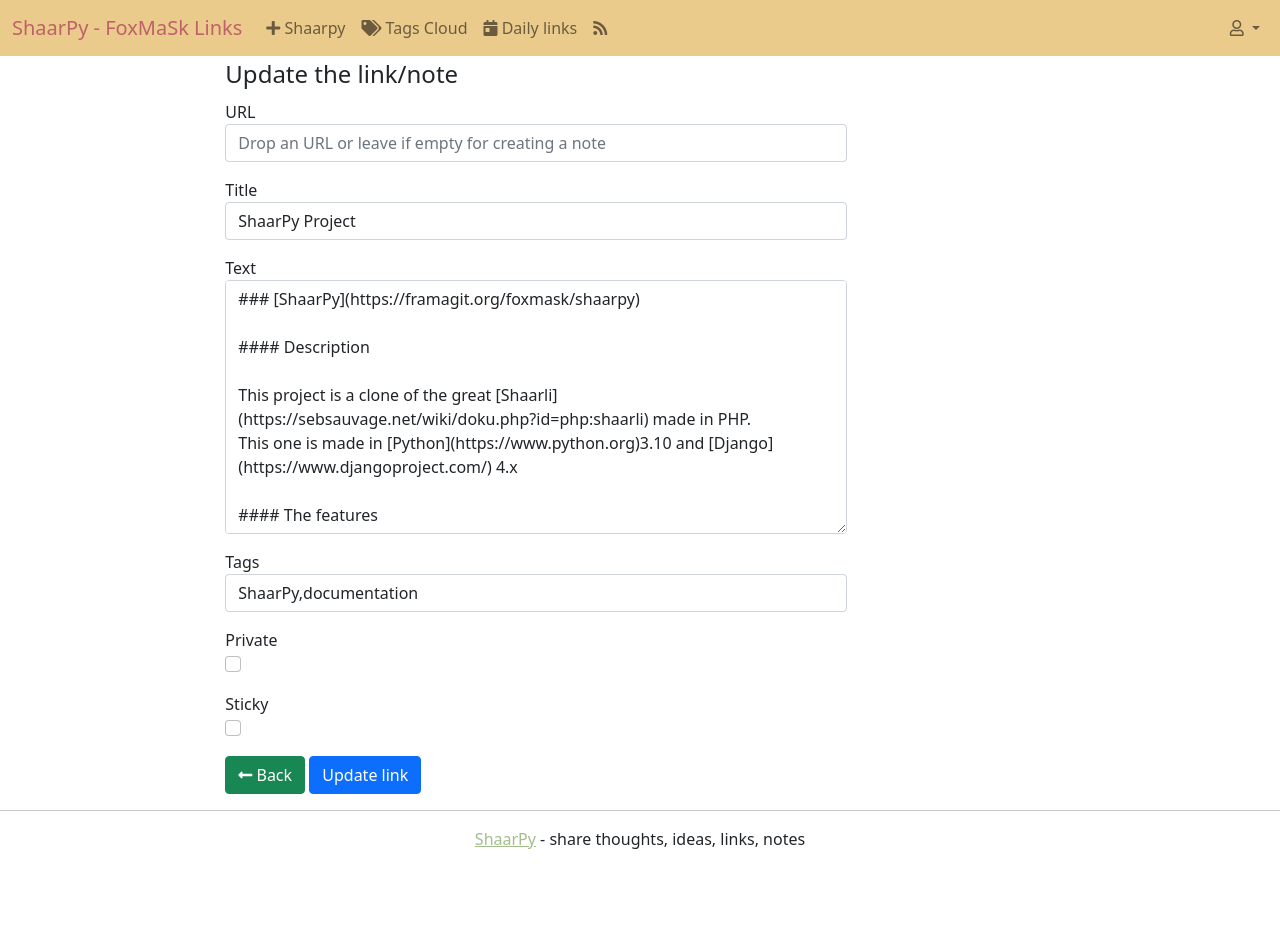
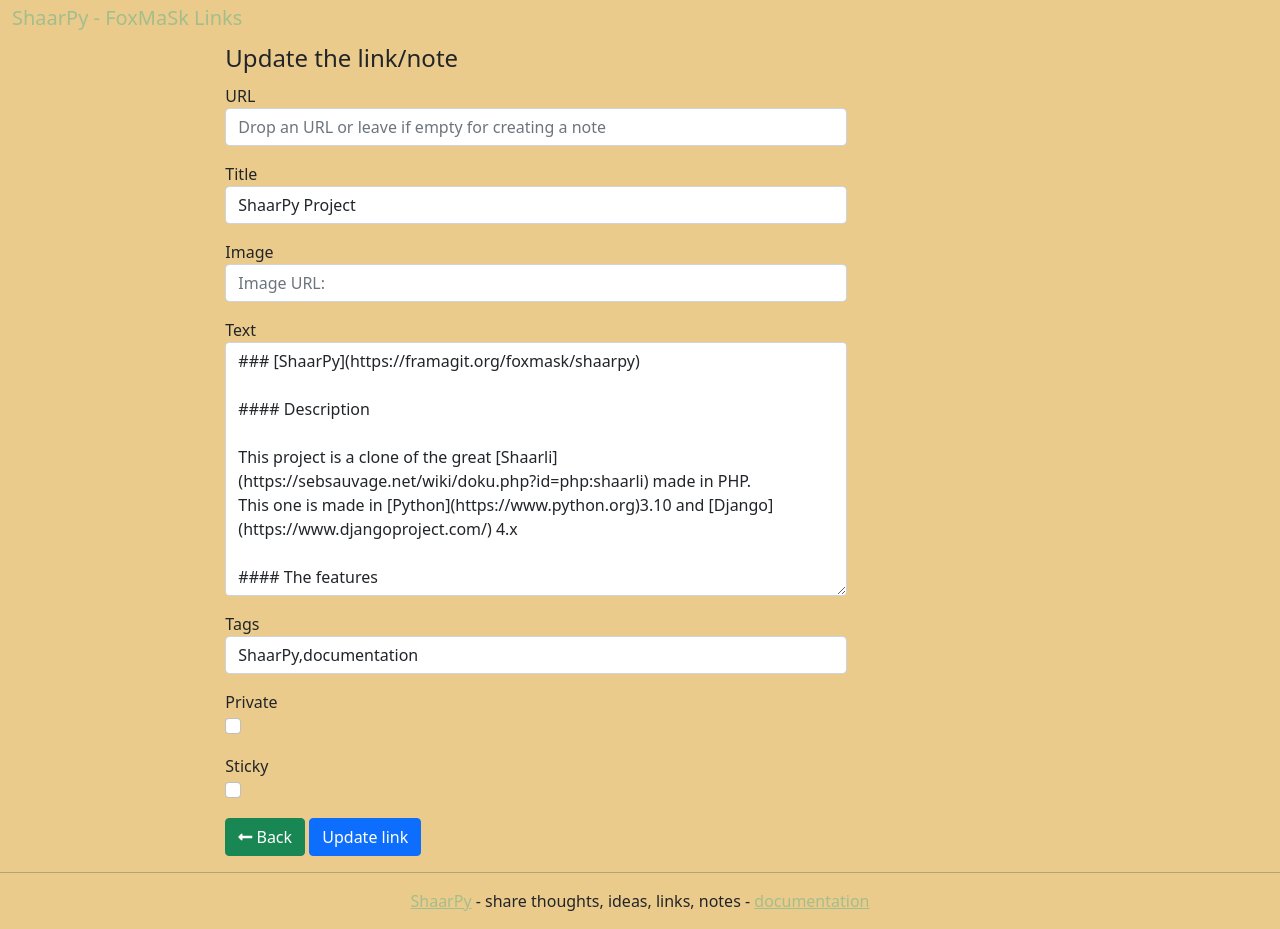
Before and after one commit to foxmask/shaarpy, a Django app: page /edit/39/ in a window 1280 px wide. Before the commit the page ends 849 px from the top, so only its background shows below. Run offline with Django 4.2, Linux system fonts and the light colour scheme; the visitor is signed in with stand-in values (Sample User, id 1); data comes from the database, SQL or seed files in the repository.

Commit message:
improvments in form, list and bookmarklet to come

```diff
--- a/requirements-dev.txt
+++ b/requirements-dev.txt
@@ -1 +1,7 @@
+-r requirements.txt
+coverage
 flake8
+pytest-django
+tox
+twine
+wheel
--- a/setup.cfg
+++ b/setup.cfg
@@ -1,13 +1,13 @@
 [metadata]
 name=shaarpy
-description="Shaarli in Python"
+description="ShaarPy: Share your thoughts, links, ideas, notes. If you ever wanted Shaarli in python, that's it ^_*"
 author=폭스마스크
 author_email=foxmask+git@pm.me
 url=https://framagit.org/foxmask/shaarpy
 long_description=file: README.md
 long_description_content_type=text/markdown
 license=WTFPL
-keywords=python starlette
+keywords=python django
 version=file: VERSION.txt
 
 classifiers=
--- a/shaarpy/forms.py
+++ b/shaarpy/forms.py
@@ -48,6 +48,23 @@
             return data.replace(' ', '')
 
 
+class LinksFormEdit(LinksForm):
+
+    class Meta:
+        model = Links
+        fields = ('url', 'title', 'text', 'tags', 'private', 'sticky', 'image')
+        widgets = {
+            'tags': TextInput(attrs={'class': 'form-control'}),
+            'url': TextInput(attrs={'class': 'form-control',
+                                    'placeholder': _('Drop an URL or leave if empty for creating a note')}),
+            'title': TextInput(attrs={'class': 'form-control', 'placeholder': _('Note:')}),
+            'image': TextInput(attrs={'class': 'form-control', 'placeholder': _('Image URL:')}),
+            'text': Textarea(attrs={'class': 'form-control', 'placeholder': _('content')}),
+            'private': CheckboxInput(attrs={'class': 'form-check-input'}),
+            'sticky': CheckboxInput(attrs={'class': 'form-check-input'}),
+        }
+
+
 # search engine from the nice [simple_search](https://github.com/gregplaysguitar/django-simple-search)
 # a search engine like in the admin
 SearchForm = search_form_factory(Links.objects.all(), ['^title', 'text', 'tags'])
--- a/shaarpy/models.py
+++ b/shaarpy/models.py
@@ -23,5 +23,7 @@
         ordering = ['-sticky', '-date_created']
 
     def get_absolute_url(self):
-
+        """
+        that method returns to the following link once (Create|Update)View are saved
+        """
         return reverse('link_detail', kwargs={'pk': self.pk})
--- a/shaarpy/settings.py
+++ b/shaarpy/settings.py
@@ -38,13 +38,13 @@
 # Application definition
 
 INSTALLED_APPS = [
+    'shaarpy.apps.ShaarpyConfig',
     'django.contrib.admin',
     'django.contrib.auth',
     'django.contrib.contenttypes',
     'django.contrib.sessions',
     'django.contrib.messages',
     'django.contrib.staticfiles',
-    'shaarpy',
 ]
 
 MIDDLEWARE = [
--- a/shaarpy/static/shaarpy/css/base.css
+++ b/shaarpy/static/shaarpy/css/base.css
@@ -52,3 +52,7 @@
   background-color: #2e3440;
   border-color: #2e3440;
 }
+
+pre {
+    background-color: rgba(0,0,0,.03);
+}
--- a/shaarpy/templates/base.html
+++ b/shaarpy/templates/base.html
@@ -23,7 +23,7 @@
     {% block og_image %}{% endblock %}
 
 </head>
-<body role="document">
+<body role="document"{% if edit_link %}onload="document.my_form.id_text.focus();{% elif add_link %}onload="document.my_form.id_url.focus();"{% endif %}>
     <nav class="navbar navbar-expand-md navbar-light sticky-top" style="background-color: #ebcb8b;">
         <div class="container-fluid">
             <a class="navbar-brand" href="{% url 'home' %}" title="Home">
@@ -35,7 +35,7 @@
             <div class="collapse navbar-collapse" id="navbarSupportedContent">
               <ul class="navbar-nav me-auto mb-2 mb-lg-0">
                 <li class="nav-item">
-                  <a class="nav-link shaarpy-link" href="{% url 'link_create' %}" title="Add a link or note"><i class="fas fa-plus"></i> Shaarpy</a>
+                  <a class="nav-link shaarpy-link" href="{% url 'link_create' %}" title="Add a thought, a link, an idea, a note"><i class="fas fa-plus"></i> ShaarPy</a>
                 </li>
                 <li class="nav-item">
                   <a class="nav-link" href="{% url 'tags_list' %}" title="Cloud of tags"><i class="fas fa-tags"></i> Tags Cloud</a>
@@ -87,7 +87,7 @@
     <hr/>
     <div class="footer d-flex align-items-center justify-content-center">
       {% block footer %}
-      <p class="fs-6"><a href="https://framagit.org/foxmask/shaarpy" title="Shaarpy project homepage">ShaarPy</a> - share thoughts, ideas, links, notes</p>
+      <p class="fs-6"><a href="https://framagit.org/foxmask/shaarpy" title="Shaarpy project homepage" target="_blank">ShaarPy</a> - share thoughts, ideas, links, notes - <a title="Shaarpy Documentation" href="https://framagit.org/foxmask/shaarpy/-/blob/main/README.md" target="_blank">documentation</a></p>
       {% endblock %}
     </div>
     <script src="https://cdn.jsdelivr.net/npm/bootstrap@5.1.3/dist/js/bootstrap.bundle.min.js" integrity="sha384-ka7Sk0Gln4gmtz2MlQnikT1wXgYsOg+OMhuP+IlRH9sENBO0LRn5q+8nbTov4+1p" crossorigin="anonymous"></script>
--- a/shaarpy/templates/me.html
+++ b/shaarpy/templates/me.html
@@ -4,9 +4,9 @@
 {% block title %}{% trans "My Profile" %} - {{ SHAARPY_NAME }}{% endblock %}
 
 {% block content %}
-<div class="col-xs-8 col-md-8 col-lg-8 offset-xs-2 offset-md-2 offset-lg-2">
+<div class="col-xs-8 col-md-8 col-lg-8 offset-xs-2 offset-md-2 offset-lg-2 mt-3">
   <h2 class="page-header">{% trans "My Profile" %}</h2>
-    <table class='table table-hover table-bordered table-striped caption-top'>
+    <table class='table table-hover table-bordered table-striped caption-top table-responsive'>
       <caption>{% trans "Profile Details" %}</caption>
       <thead>
       <tr>
--- a/shaarpy/templates/shaarpy/links_detail.html
+++ b/shaarpy/templates/shaarpy/links_detail.html
@@ -1,7 +1,7 @@
 {% extends "base.html" %}
 {% load i18n %}
 {% load shaarpy_extras %}
-<title>{% block title %}{{ SHAARPY_NAME }} :: {% trans 'View' %} {{ object.title }} {% endblock %}</title>
+<title>{% block title %}{{ SHAARPY_NAME }} :: {{ object.title }} {% endblock %}</title>
 {% block og_title %}{{ object.title }}{% endblock %}
 {% if object.title %}
 {% block description %}{{ SHAARPY_DESCRIPTION }}{% endblock %}
@@ -14,7 +14,7 @@
 {% block og_image %}<meta property="og:image" content="{{ object.image }}">{% endblock %}
 {% endif %}
 {% block content %}
-<div class="col-xs-8 col-md-8 col-lg-8 offset-xs-2 offset-md-2 offset-lg-2">
+<div class="col-xs-8 col-md-8 col-lg-8 offset-xs-2 offset-md-2 offset-lg-2 mt-3">
 <div class="card">
   <div class="card-body">
     {% if object.image %}
--- a/shaarpy/templates/shaarpy/links_form.html
+++ b/shaarpy/templates/shaarpy/links_form.html
@@ -12,11 +12,11 @@
 </div>
 {% endif %}
 <div class="col-xs-8 col-md-8 col-lg-8 offset-xs-2 offset-md-2 offset-lg-2">
-  <form action="" method="post" role="form" class="form-horizontal">
+  <form action="" method="post" role="form" name="my_form" class="form-horizontal">
     {% csrf_token %}
     <fieldset>
     {{ form.non_field_errors }}
-      {% if edit %}
+      {% if edit_link %}
       <legend> Update the link/note</legend>
       {% else %}
       <legend> Share a link/a note</legend>
@@ -35,6 +35,15 @@
           <div class="col-sm-offset-2 col-sm-8 alert alert-danger">{{ form.title.errors }}</div>
           {% endif %}
       </div>
+      {% if edit_link %}
+      <div class="mb-3">
+          <label class="col-sm-9 control-label" for="id_image"> {% trans 'Image' %}</label>
+          <div class="col-sm-9">{{ form.image }}</div>
+          {% if form.image.errors %}
+          <div class="col-sm-offset-2 col-sm-8 alert alert-danger">{{ form.image.errors }}</div>
+          {% endif %}
+      </div>
+      {% endif %}
       <div class="mb-3">
           <label class="col-sm-9 control-label" for="id_text"> {% trans 'Text' %}</label>
           <div class="col-sm-9">{{ form.text }}</div>
@@ -63,7 +72,7 @@
           <div class="col-sm-offset-2 col-sm-8 alert alert-danger">{{ form.sticky.errors }}</div>
           {% endif %}
       </div>
-      {% if edit %}
+      {% if edit_link %}
       <a href="{% url 'link_detail' object.id %}" class="btn btn-success"><i class="fas fa-long-arrow-alt-left"></i> {% trans "Back" %}</a>
       <button class="btn btn-primary">{% trans "Update link" %}</button>
       {% else %}
--- a/shaarpy/templatetags/shaarpy_extras.py
+++ b/shaarpy/templatetags/shaarpy_extras.py
@@ -1,8 +1,8 @@
 # coding: utf-8
 """
-    ShaarPy :: Extra balls (because that remind me pinball:)
+    ShaarPy :: Extra balls (because that reminds me pinball:)
 """
-
+from django.urls import reverse
 from django import template
 import pypandoc
 
@@ -10,10 +10,13 @@
 
 
 @register.filter(name='tags')
+# draw the tags in the "card footer"
 def tags(value):
     out = ''
     for tag in value.split(','):
-        out += f'<a href="/tags/{tag}"><span class="badge rounded-pill bg-secondary">{tag}</span></a> '
+        out += "<a href=\"" + reverse('links_by_tag_list', args=[tag]) + "\">"
+        "<span class=\"badge rounded-pill bg-secondary\">" + tag + "</span></a> "
+
     return out
 
 
--- a/shaarpy/urls.py
+++ b/shaarpy/urls.py
@@ -23,7 +23,9 @@
 
 urlpatterns = [
     # MANAGE USERS
-    path('accounts/login/', auth_views.LoginView.as_view(extra_context={'SHAARPY_NAME': settings.SHAARPY_NAME}), name="login"),
+    path('accounts/login/', auth_views.LoginView.as_view(
+        extra_context={'SHAARPY_NAME': settings.SHAARPY_NAME}),
+        name="login"),
     path('accounts/profile/', me, name="me"),
     path('accounts/profile/edit/', MeUpdate.as_view(), name='edit_me'),
     path('accounts/', include('django.contrib.auth.urls')),
@@ -31,7 +33,7 @@
     path('', HomeView.as_view(), name="home"),
     path('new/', LinksCreate.as_view(), name='link_create'),
     path('edit/<int:pk>/', LinksUpdate.as_view(), name='link_edit'),
-    path('view/<int:pk>/', LinksDetail.as_view(), name='link_detail'),
+    path('link/<int:pk>/', LinksDetail.as_view(), name='link_detail'),
     path('delete/<int:pk>/', link_delete, name='link_delete'),
     path('tags/', TagsList.as_view(), name='tags_list'),
     re_path(r'tags/(?P<tags>\w+)$', LinksByTagList.as_view(), name='links_by_tag_list'),
--- a/shaarpy/views.py
+++ b/shaarpy/views.py
@@ -1,6 +1,6 @@
 # coding: utf-8
 """
-   ShaarPy
+   ShaarPy :: Views
 """
 from datetime import date, datetime, timedelta
 
@@ -10,13 +10,13 @@
 from django.contrib.auth.models import User
 
 from django.contrib.syndication.views import Feed
-
+from django.http import HttpResponse
 from django.shortcuts import redirect, render
 from django.urls import reverse, reverse_lazy
 from django.utils import timezone
 from django.views.generic import ListView, CreateView, UpdateView, DetailView
 import pypandoc
-from shaarpy.forms import LinksForm, MeForm, SearchForm
+from shaarpy.forms import LinksForm, LinksFormEdit, MeForm, SearchForm
 from shaarpy.models import Links
 from shaarpy import settings
 from shaarpy.tools import grab_full_article, rm_md_file, create_md_file
@@ -109,12 +109,45 @@
         return context
 
 
+def clean_url(url):
+    """
+        drop unexpected content of the URL
+    """
+    for pattern in ('&utm_source=', '?utm_source=', '#xtor=RSS-'):
+        pos = url.find(pattern)
+        if pos > 0:
+            url = url[0:pos]
+    return url
+
+
 class LinksCreate(SettingsMixin, LoginRequiredMixin, CreateView):
     """
         Create Links
     """
     model = Links
     form_class = LinksForm
+
+    # to deal with the popup form trigger from a javascript bookmarklet
+    def get_context_data(self, **kwargs):
+        context = {}
+        if self.object:
+            context['object'] = self.object
+            context_object_name = self.get_context_object_name(self.object)
+            if context_object_name:
+                context[context_object_name] = self.object
+        context['add_link'] = True
+        context.update(kwargs)
+        return super().get_context_data(**context)
+
+    # to deal with the popup form trigger from a javascript bookmarklet
+    def get_initial(self):
+        initial = {}
+        if self.request.GET.get('post'):
+            url = self.request.GET.get('post')
+            url = clean_url(url)
+            initial = {'url': url,
+                       'title': self.request.GET.get('title')}
+        return initial
 
     def form_valid(self, form):
         url = form.cleaned_data['url']
@@ -143,6 +176,10 @@
                            self.object.date_created, self.object.private,
                            self.object.image, self.object.video)
 
+        # to deal with the popup form trigger from a javascript bookmarklet
+        if self.request.GET.get('source') == "bookmarklet":
+            return HttpResponse('<script type="text/javascript">window.close();</script>')
+
         return super().form_valid(form)
 
 
@@ -165,7 +202,7 @@
     """
 
     model = Links
-    form_class = LinksForm
+    form_class = LinksFormEdit
 
     def get_context_data(self, **kwargs):
         context = {}
@@ -174,7 +211,7 @@
             context_object_name = self.get_context_object_name(self.object)
             if context_object_name:
                 context[context_object_name] = self.object
-        context['edit'] = True
+        context['edit_link'] = True
         context.update(kwargs)
         return super().get_context_data(**context)
 
@@ -188,11 +225,13 @@
     paginate_by = 10
 
     def get_queryset(self):
-        tags = self.kwargs['tags']
+        tags = None if self.kwargs['tags'] == '0Tag' else self.kwargs['tags']
+        # when tags is None
+        # get the data with tags is null
         if self.request.user.is_authenticated:
-            queryset = Links.objects.filter(tags__contains=tags)
+            queryset = Links.objects.filter(tags__exact=tags)
         else:
-            queryset = Links.objects.filter(tags__contains=tags, private=False)
+            queryset = Links.objects.filter(tags__exact=tags, private=False)
         return queryset
 
     def get_context_data(self, **kwargs):
@@ -218,6 +257,8 @@
             if data.tags is not None:
                 for tag in data.tags.split(','):
                     tags.append(tag)
+            else:
+                tags.append('0Tag')
         tags = sorted(tags)
         tags_dict = {}
         for my_tag in tags:
```
Also changed, not shown: shaarpy/__init__.py (+10 -0 lines), shaarpy/apps.py (added, +12 -0 lines), shaarpy/templates/shaarpy/links_list.html (+13 -10 lines), shaarpy/tools.py (+8 -9 lines).
